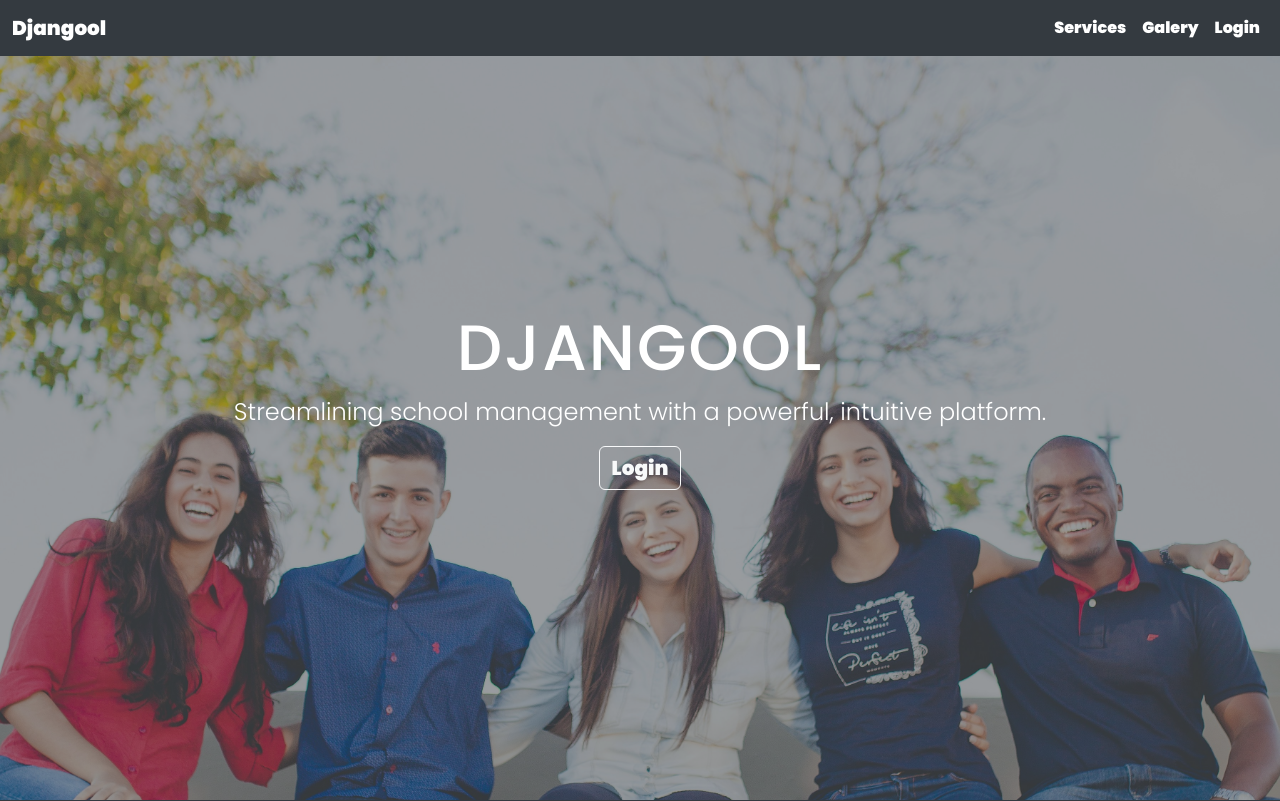
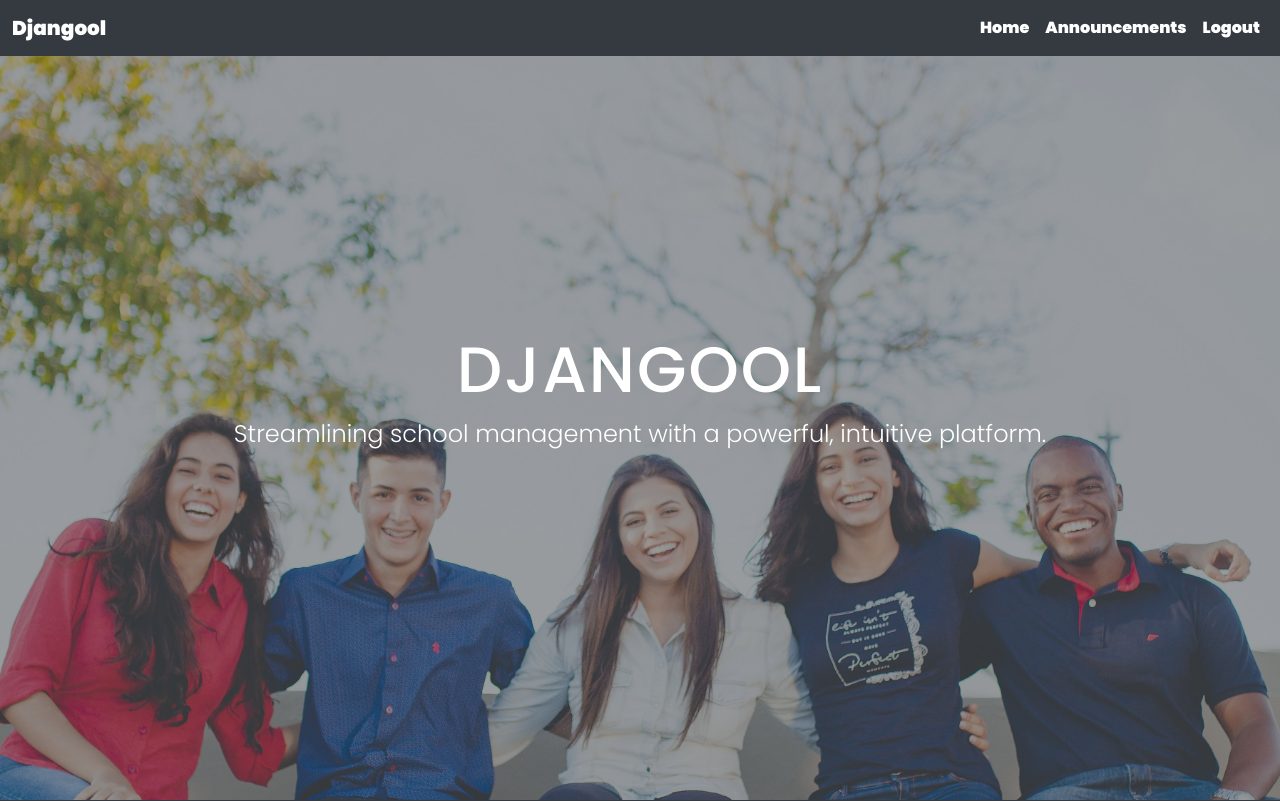
Before and after one commit to MLankaoui/djangool, a Django app: page / in a window 1280 px wide. Shown: the top 801 px of the page. Run offline with Django 5.2, Linux system fonts and the light colour scheme; the visitor is signed in with stand-in values (Sample User, id 1); some libraries are stand-ins or nearby versions.

Commit message:
finish the navbar and hero section logic.

```diff
--- a/templates/app/login.html
+++ b/templates/app/login.html
@@ -35,6 +35,7 @@
 
             <!-- Submit Button -->
             <button type="submit" class="btn btn-secondary">Login</button>
+            <a href="{% url 'home' %}"> or go home?</a>
         </div>
     </form>
 </div>
--- a/templates/landing/hero.html
+++ b/templates/landing/hero.html
@@ -1,9 +1,14 @@
 <div class="hero-section">
     <div class="content">
+      {% if user.is_authenticated %}
         <h1>DJANGOOL</h1>
         <p>Streamlining school management with a powerful, intuitive platform.</p>
-            {% if not user.is_authentificated %}
-                <a href="{% url 'login' %}"><button class="btn btn-outline-light" id="login-hero-button"> Login </button></a>
+      {% else %}
+        <h1>DJANGOOL</h1>
+        <p>Streamlining school management with a powerful, intuitive platform.</p>
+        <a href="{% url 'login' %}">
+          <button class="btn btn-outline-light" id="login-hero-button">Login</button>
+        </a>
       {% endif %}
     </div>
   </div>
--- a/templates/landing/navbar.html
+++ b/templates/landing/navbar.html
@@ -3,6 +3,7 @@
     color: black;
   }
 </style>
+
 <nav class="navbar navbar-expand-lg navbar-dark fixed-top" id="nav">
   <div class="container-fluid">
     <a class="navbar-brand" href="{% url 'home' %}">Djangool</a>
@@ -12,7 +13,7 @@
     <div class="collapse navbar-collapse" id="navbarSupportedContent">
       <ul class="navbar-nav ms-auto mb-2 mb-lg-0">
 
-              {% if user.is_authentificated %}
+        {% if user.is_authenticated %}
           <li class="nav-item">
             <a class="nav-link active" aria-current="page" href="{% url 'home' %}">Home</a>
           </li>
@@ -22,22 +23,24 @@
           </li>
 
           <li class="nav-item">
-                  <a class="nav-link active" aria-current="page" href="{% url 'logout' %}">logout</a>
+            <a class="nav-link active" aria-current="page" href="{% url 'logout' %}">Logout</a>
           </li>
 
         {% else %}
           <li class="nav-item">
             <a class="nav-link active" aria-current="page" href="#services">Services</a>
           </li>
+
           <li class="nav-item">
-                  <a class="nav-link active" aria-current="page" href="#galery">Galery</a>
+            <a class="nav-link active" aria-current="page" href="#galery">Gallery</a>
           </li>
 
           <li class="nav-item">
             <a class="nav-link active" aria-current="page" href="{% url 'login' %}">Login</a>
           </li>
+        {% endif %}
+
       </ul>
-              {% endif %}
     </div>
   </div>
 </nav>
```
Lines whose indentation alone changed are shown as unchanged.
